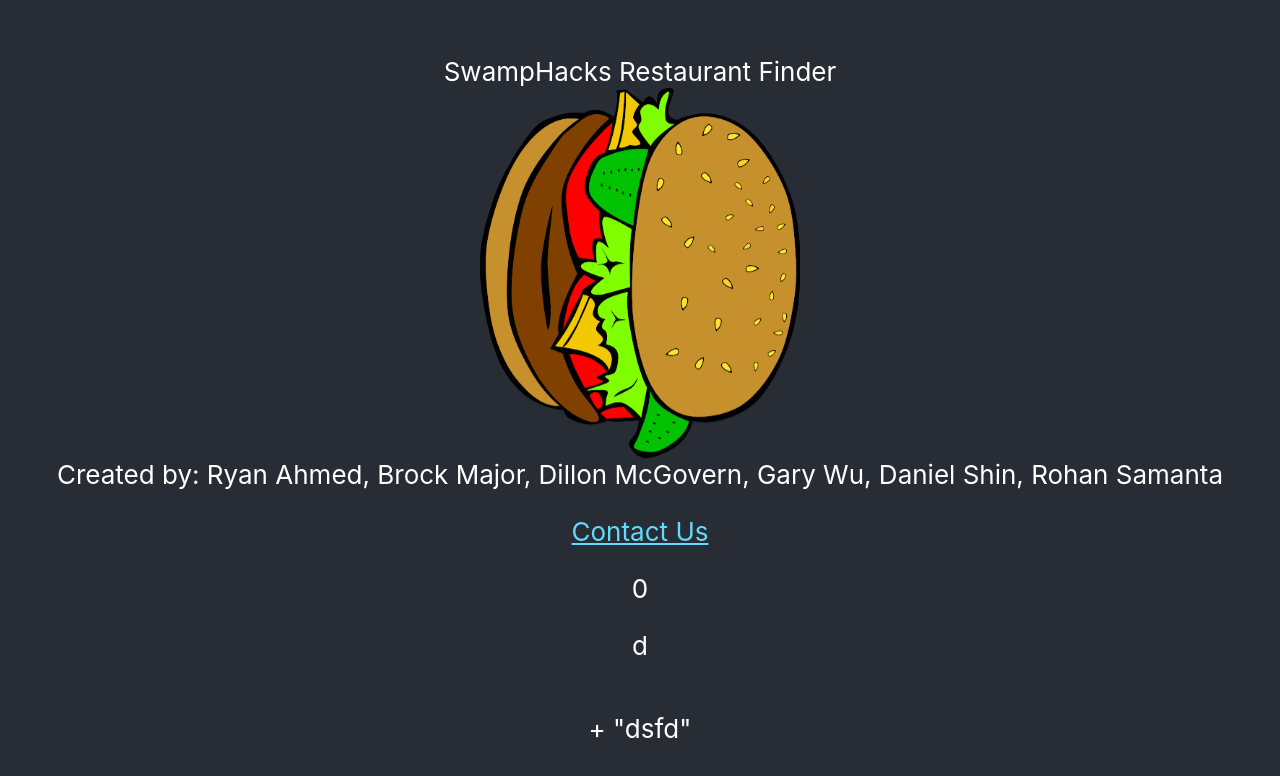
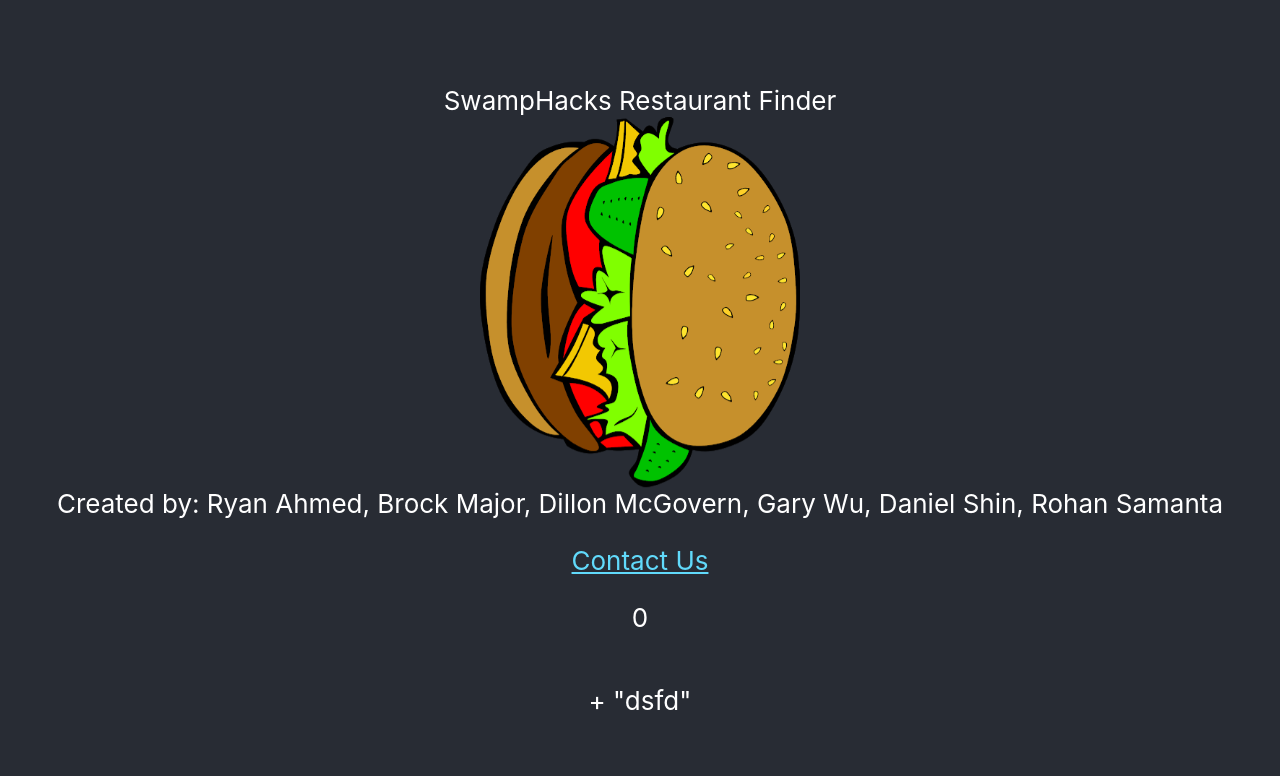
Before and after one commit to Dill800/restaurant-selector, a React (Create React App) app in the folder frontend/: page / in a window 1280 px wide. Shown: the top 776 px of the page. Built offline with nearby package versions, Linux system fonts and the light colour scheme; no server answers.

Commit message:
updated frontend

```diff
--- a/frontend/src/main.js
+++ b/frontend/src/main.js
@@ -60,7 +60,6 @@ class Main extends Component {
         return (
             <div>
                 <p>{this.state.latitude}</p>
-                <p>{this.state.resData}d</p>
                 <p>{this.state.resData}</p>
             </div>
         )
```
